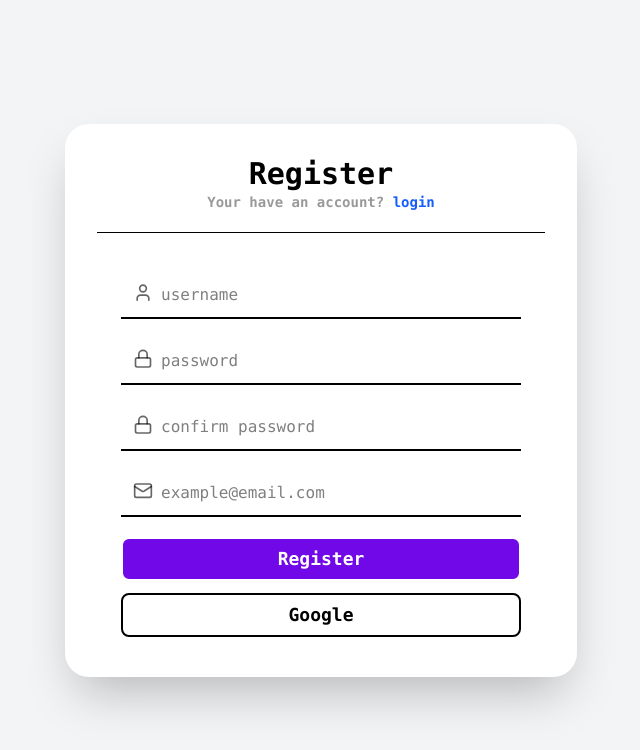
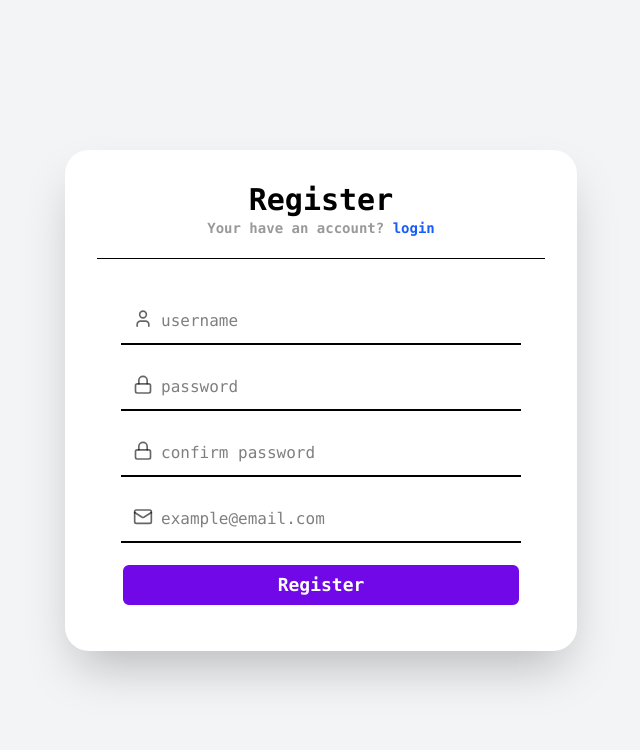
Before and after one commit to RiverFlow96/FullStack-TodoList, a React (Vite) app in the folder frontend/: page /auth/register in a window 1280 px wide. Shown: the top 750 px of the page, without its empty margins (319-959 px from the left). Built offline with nearby package versions, Linux system fonts and the light colour scheme; no server answers.

Commit message:
Remove Google registration button from RegisterLayout

```diff
--- a/frontend/src/layouts/RegisterLayout.jsx
+++ b/frontend/src/layouts/RegisterLayout.jsx
@@ -87,7 +87,6 @@ export default function RegisterLayout() {
                 >
                     {loading ? <Spinner variant="light" size="sm" /> : "Register"}
                 </button>
-                <button className="border-2 w-full mb-2 rounded-lg h-10 sm:h-11 text-black font-bold hover:shadow-md hover:shadow-black hover:bg-gray-200 hover:text-black/80 transition-colors">Google</button>
             </form>
         </div>
     )
```
